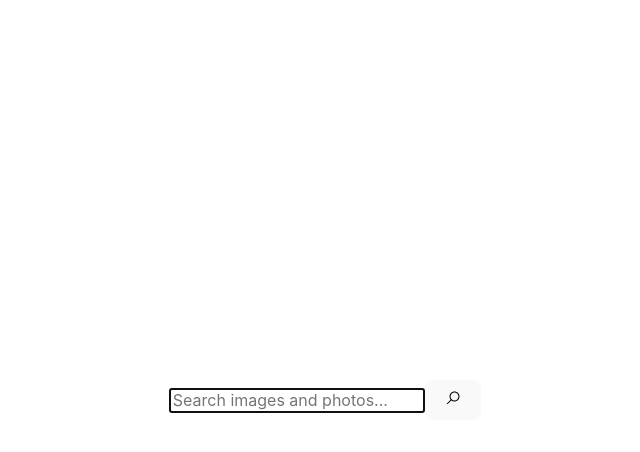
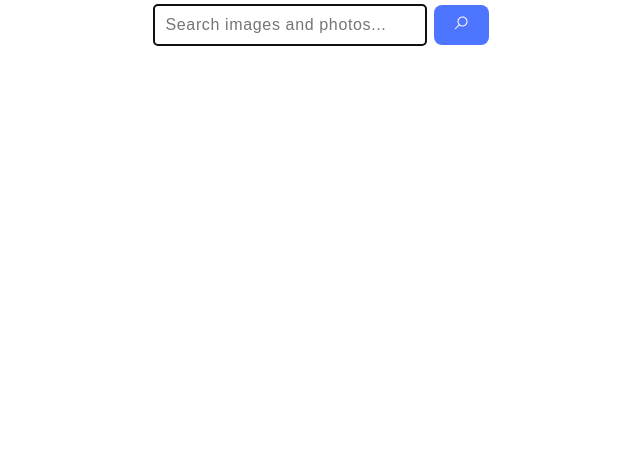
Before and after one commit to JuShapiro/goit-react-hw-04, a React (Vite) app: page / in a window 1280 px wide. Shown: the top 452 px of the page, without its empty margins (315-955 px from the left). Built offline with nearby package versions, Linux system fonts and the light colour scheme.

Commit message:
Update SearchBar.module.css

```diff
--- a/src/components/SearchBar/SearchBar.module.css
+++ b/src/components/SearchBar/SearchBar.module.css
@@ -0,0 +1,53 @@
+.header {
+  position: absolute;
+  top: 0;
+  left: 0;
+  width: 100%;
+  height: 50px;
+
+  display: flex;
+  justify-content: center;
+  align-items: center;
+}
+.form {
+  display: flex;
+  flex-direction: row;
+  gap: 8px;
+  justify-content: center;
+  align-items: center;
+}
+
+.input {
+  width: 272px;
+  height: 40px;
+  padding-left: 12px;
+  border-radius: 4px;
+  border: 1px solid #808080;
+  background-color: #fff;
+  font-weight: 400;
+  font-size: 16px;
+  font-family: Montserrat, sans-serif;
+  line-height: 150%;
+  letter-spacing: 0.04em;
+  color: #808080;
+}
+.input:hover {
+  border: 1px solid black;
+}
+
+.input:active,
+.input:focus {
+  border: none;
+}
+.btn {
+  width: 55px;
+  height: 40px;
+  border-radius: 8px;
+  padding: 8px;
+  background-color: #4e75ff;
+  border: none;
+  color: #fff;
+}
+.btn:hover {
+  background-color: #6c8cff;
+}
```
